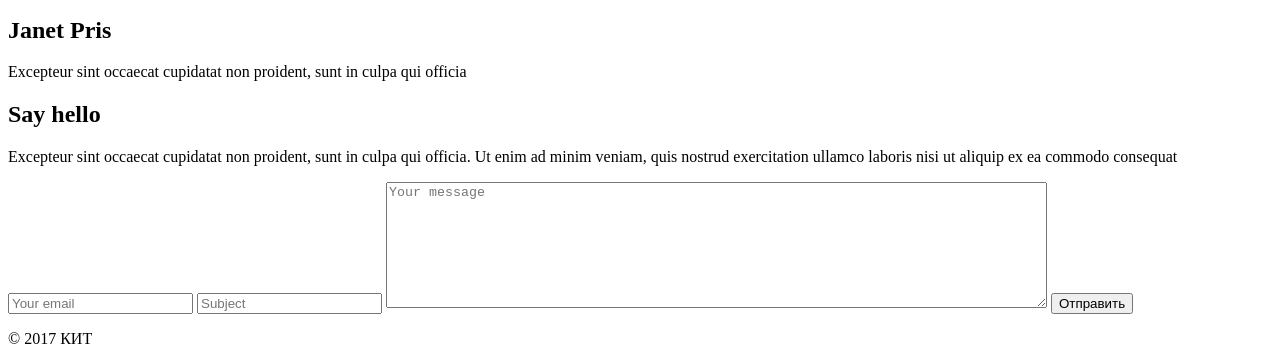
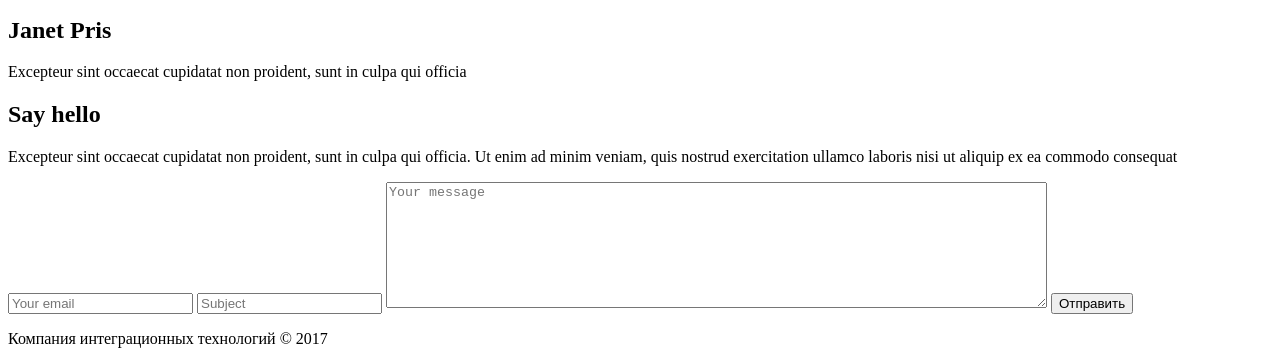
Before and after one commit to lss1ash/KIT, a plain HTML site: page index.html in a window 1280 px wide. Shown: the part 1697-2061 px from the top of the page. Drawn offline with Linux system fonts and the light colour scheme.

Commit message:
Full name

```diff
--- a/index.html
+++ b/index.html
@@ -174,7 +174,7 @@
 
     <footer class="main-footer">
 
-      <p class="main-footer__copyright">&copy; 2017 КИТ</p>
+      <p class="main-footer__copyright">Компания интеграционных технологий &copy; 2017</p>
 
     </footer>
 
```
